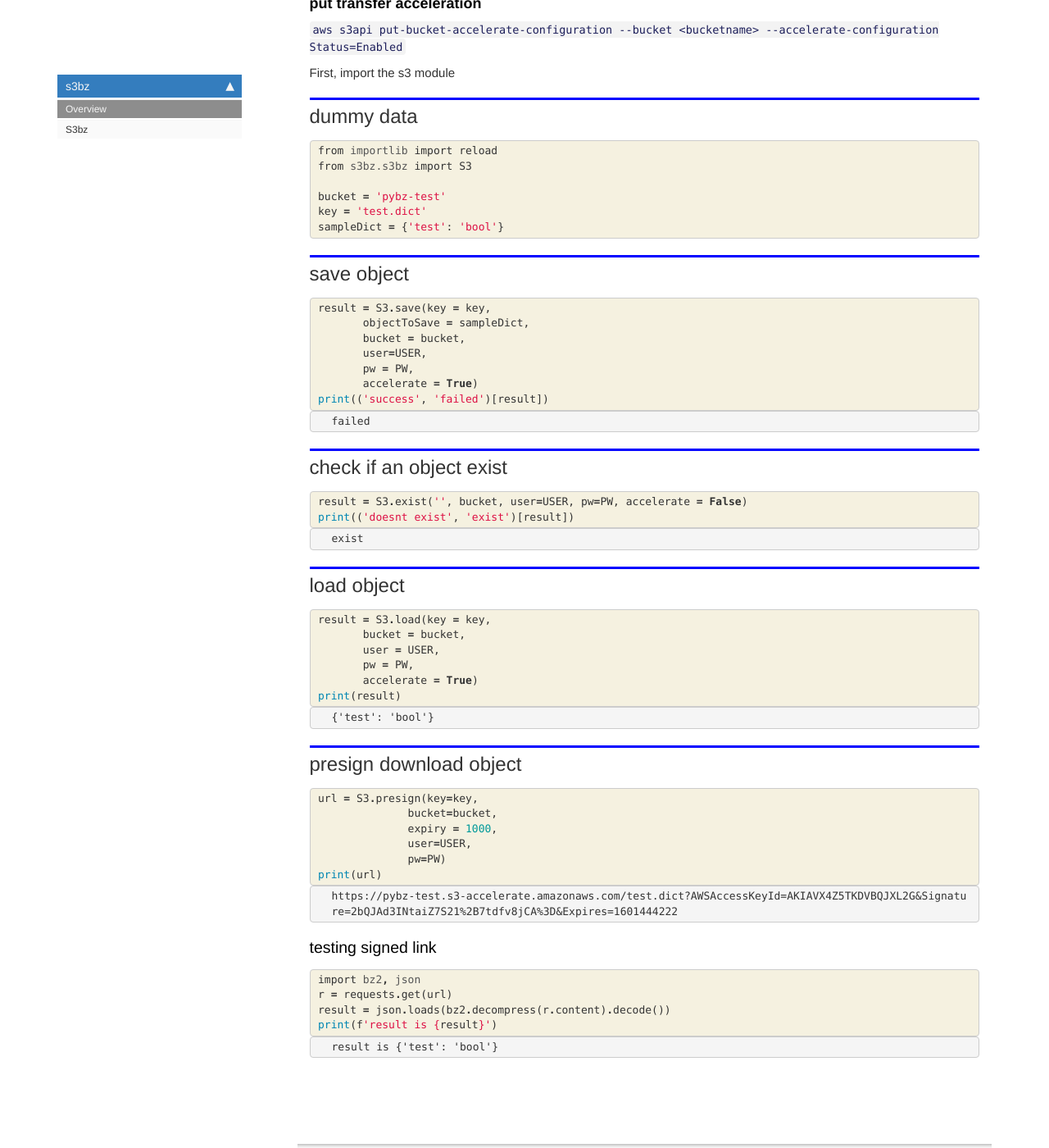
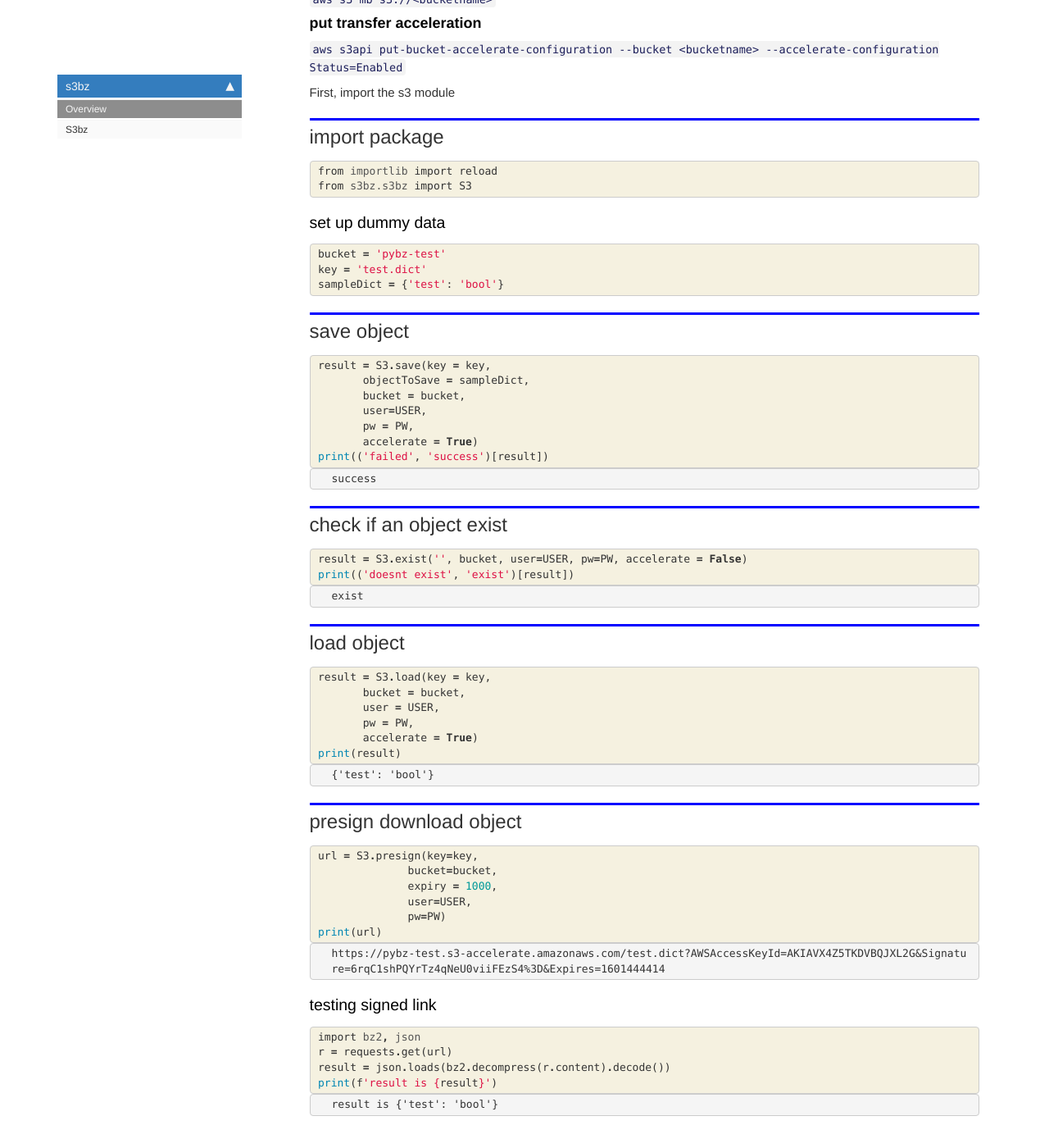
Before and after one commit to thanakijwanavit/s3bz, a Jekyll site: the page built from docs/index.html, in a window 1280 px wide and 1400 px high, scrolled down 811 px. Shown: the whole window at 82% size. Built offline with Jekyll 4.4.1, drawn with Linux system fonts in a browser that asks for light colours; nearby versions of some CDN libraries; comment, search, counter and statistics services are not loaded; some of the changed text lies outside the part shown.

Commit message:
update docs fixing success tag

```diff
--- a/docs/index.html
+++ b/docs/index.html
@@ -65,7 +65,7 @@ nb_path: "index.ipynb"
 </div>
 <div class="cell border-box-sizing text_cell rendered"><div class="inner_cell">
 <div class="text_cell_render border-box-sizing rendered_html">
-<h2 id="dummy-data">dummy data<a class="anchor-link" href="#dummy-data"> </a></h2>
+<h2 id="import-package">import package<a class="anchor-link" href="#import-package"> </a></h2>
 </div>
 </div>
 </div>
@@ -78,8 +78,29 @@ nb_path: "index.ipynb"
     <div class="input_area">
 <div class=" highlight hl-ipython3"><pre><span></span><span class="kn">from</span> <span class="nn">importlib</span> <span class="kn">import</span> <span class="n">reload</span>
 <span class="kn">from</span> <span class="nn">s3bz.s3bz</span> <span class="kn">import</span> <span class="n">S3</span>
+</pre></div>
 
-<span class="n">bucket</span> <span class="o">=</span> <span class="s1">&#39;pybz-test&#39;</span>
+    </div>
+</div>
+</div>
+
+</div>
+    {% endraw %}
+
+<div class="cell border-box-sizing text_cell rendered"><div class="inner_cell">
+<div class="text_cell_render border-box-sizing rendered_html">
+<h3 id="set-up-dummy-data">set up dummy data<a class="anchor-link" href="#set-up-dummy-data"> </a></h3>
+</div>
+</div>
+</div>
+    {% raw %}
+
+<div class="cell border-box-sizing code_cell rendered">
+<div class="input">
+
+<div class="inner_cell">
+    <div class="input_area">
+<div class=" highlight hl-ipython3"><pre><span></span><span class="n">bucket</span> <span class="o">=</span> <span class="s1">&#39;pybz-test&#39;</span>
 <span class="n">key</span> <span class="o">=</span> <span class="s1">&#39;test.dict&#39;</span>
 <span class="n">sampleDict</span> <span class="o">=</span> <span class="p">{</span><span class="s1">&#39;test&#39;</span><span class="p">:</span> <span class="s1">&#39;bool&#39;</span><span class="p">}</span>
 </pre></div>
@@ -110,7 +131,7 @@ nb_path: "index.ipynb"
        <span class="n">user</span><span class="o">=</span><span class="n">USER</span><span class="p">,</span>
        <span class="n">pw</span> <span class="o">=</span> <span class="n">PW</span><span class="p">,</span>
        <span class="n">accelerate</span> <span class="o">=</span> <span class="kc">True</span><span class="p">)</span>
-<span class="nb">print</span><span class="p">((</span><span class="s1">&#39;success&#39;</span><span class="p">,</span> <span class="s1">&#39;failed&#39;</span><span class="p">)[</span><span class="n">result</span><span class="p">])</span>
+<span class="nb">print</span><span class="p">((</span><span class="s1">&#39;failed&#39;</span><span class="p">,</span> <span class="s1">&#39;success&#39;</span><span class="p">)[</span><span class="n">result</span><span class="p">])</span>
 </pre></div>
 
     </div>
@@ -123,7 +144,7 @@ nb_path: "index.ipynb"
 <div class="output_area">
 
 <div class="output_subarea output_stream output_stdout output_text">
-<pre>failed
+<pre>success
 </pre>
 </div>
 </div>
@@ -245,7 +266,7 @@ nb_path: "index.ipynb"
 <div class="output_area">
 
 <div class="output_subarea output_stream output_stdout output_text">
-<pre>https://pybz-test.s3-accelerate.amazonaws.com/test.dict?AWSAccessKeyId=AKIAVX4Z5TKDVBQJXL2G&amp;Signature=2bQJAd3INtaiZ7S21%2B7tdfv8jCA%3D&amp;Expires=1601444222
+<pre>https://pybz-test.s3-accelerate.amazonaws.com/test.dict?AWSAccessKeyId=AKIAVX4Z5TKDVBQJXL2G&amp;Signature=6rqC1shPQYrTz4qNeU0viiFEzS4%3D&amp;Expires=1601444414
 </pre>
 </div>
 </div>
```
Also changed, not shown: README.md, 1 other file.
